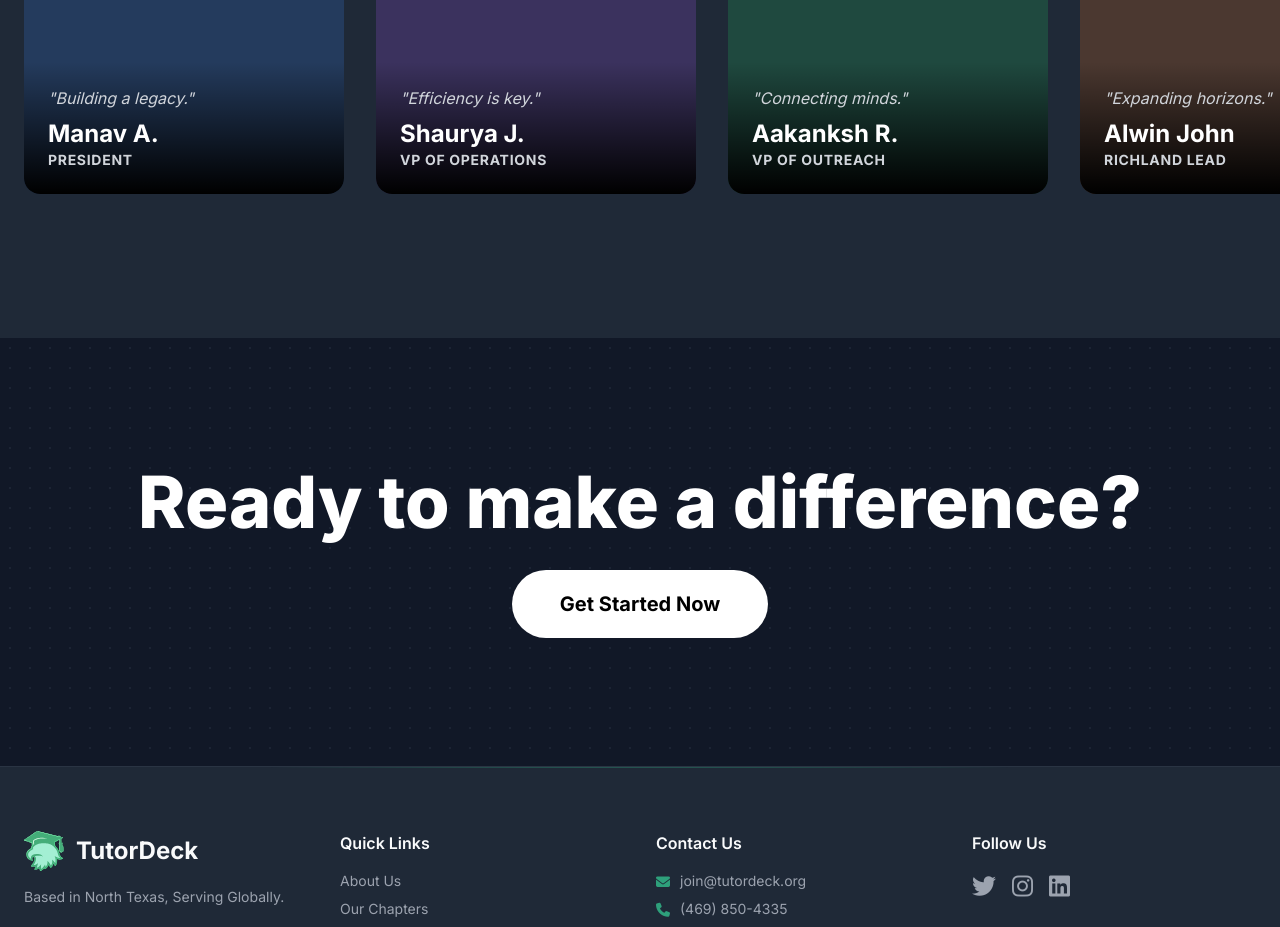
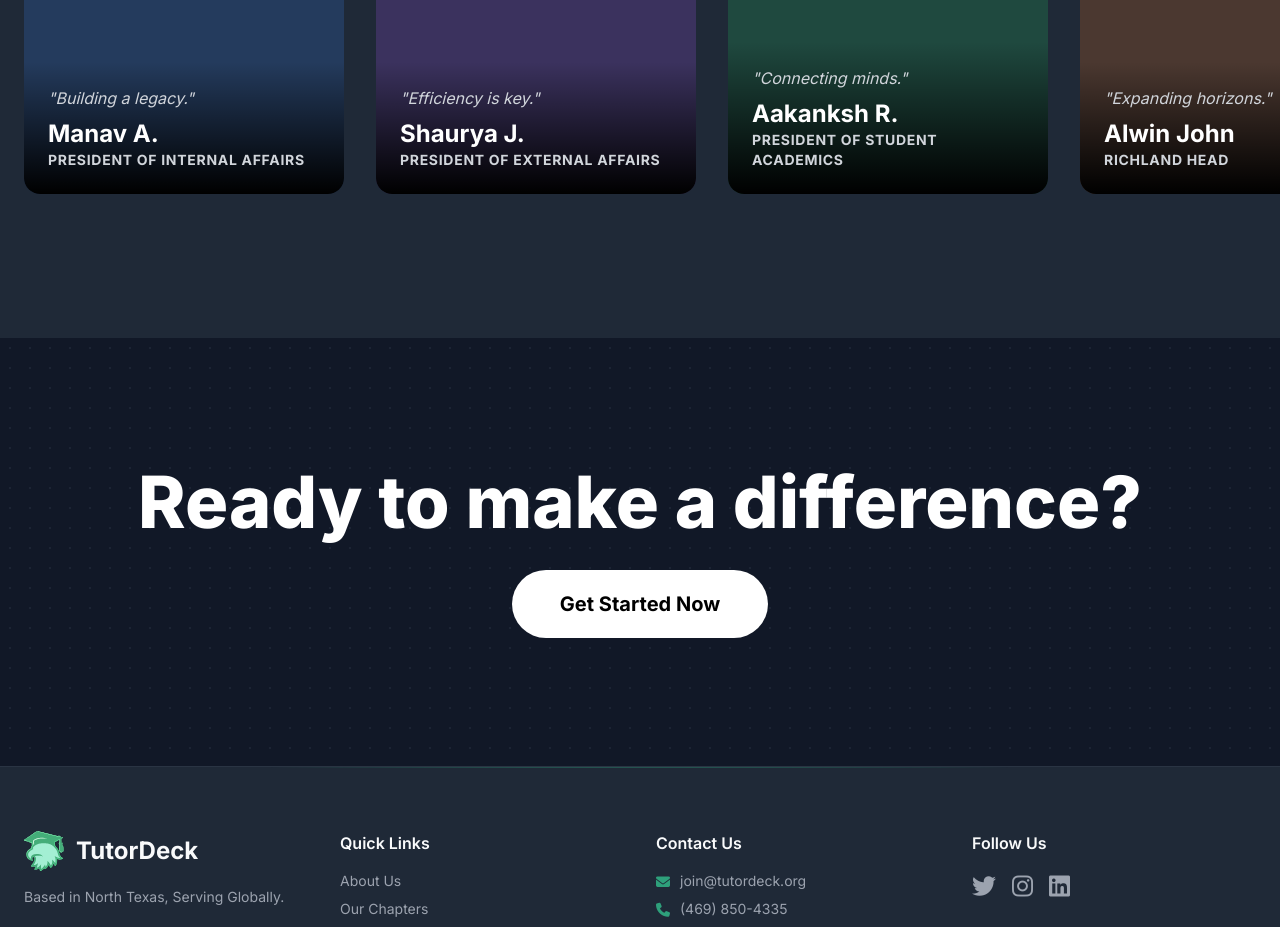
Before and after one commit to TutorDeckNT/tutordeck-website, a React (Vite) app: page /#/ in a window 1280 px wide. Shown: the part 5280-6207 px from the top of the page. Built offline with nearby package versions, Linux system fonts and the light colour scheme; no server answers.

Commit message:
Update HomePage.tsx

```diff
--- a/src/pages/HomePage.tsx
+++ b/src/pages/HomePage.tsx
@@ -192,10 +192,10 @@ const HomePage = () => {
 
           <div className="flex gap-8 overflow-x-auto pb-12 px-6 snap-x snap-mandatory no-scrollbar">
             {[
-              { name: "Manav A.", role: "President", quote: "Building a legacy.", color: "bg-blue-500" },
-              { name: "Shaurya J.", role: "VP of Operations", quote: "Efficiency is key.", color: "bg-purple-500" },
-              { name: "Aakanksh R.", role: "VP of Outreach", quote: "Connecting minds.", color: "bg-green-500" },
-              { name: "Alwin John", role: "Richland Lead", quote: "Expanding horizons.", color: "bg-orange-500" },
+              { name: "Manav A.", role: "President of Internal Affairs", quote: "Building a legacy.", color: "bg-blue-500" },
+              { name: "Shaurya J.", role: "President of External Affairs", quote: "Efficiency is key.", color: "bg-purple-500" },
+              { name: "Aakanksh R.", role: "President of Student Academics", quote: "Connecting minds.", color: "bg-green-500" },
+              { name: "Alwin John", role: "Richland Head", quote: "Expanding horizons.", color: "bg-orange-500" },
             ].map((leader, idx) => (
               <div key={idx} className="snap-center flex-shrink-0 w-80 h-96 bg-gray-800 rounded-2xl relative overflow-hidden group hover:-translate-y-2 transition-transform duration-300">
                 <div className={`absolute inset-0 opacity-20 ${leader.color}`}></div>
```
